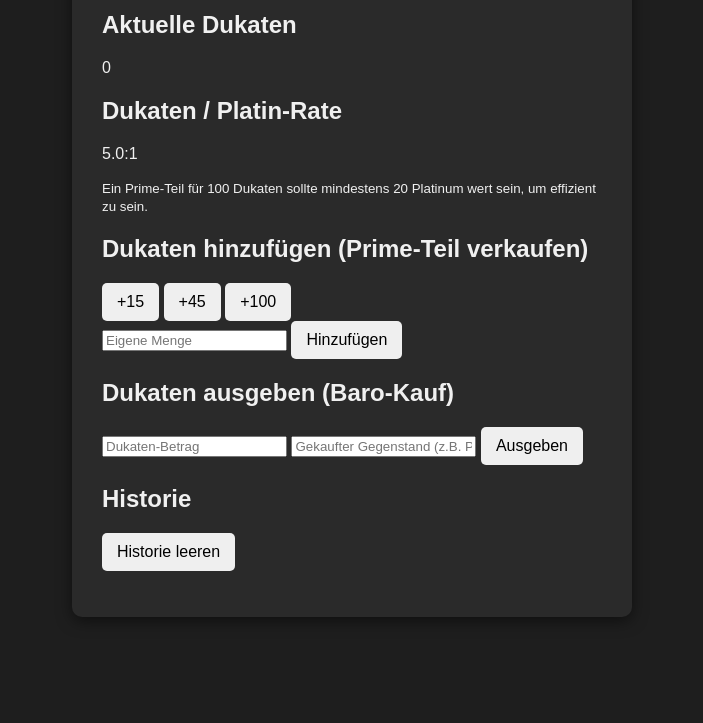
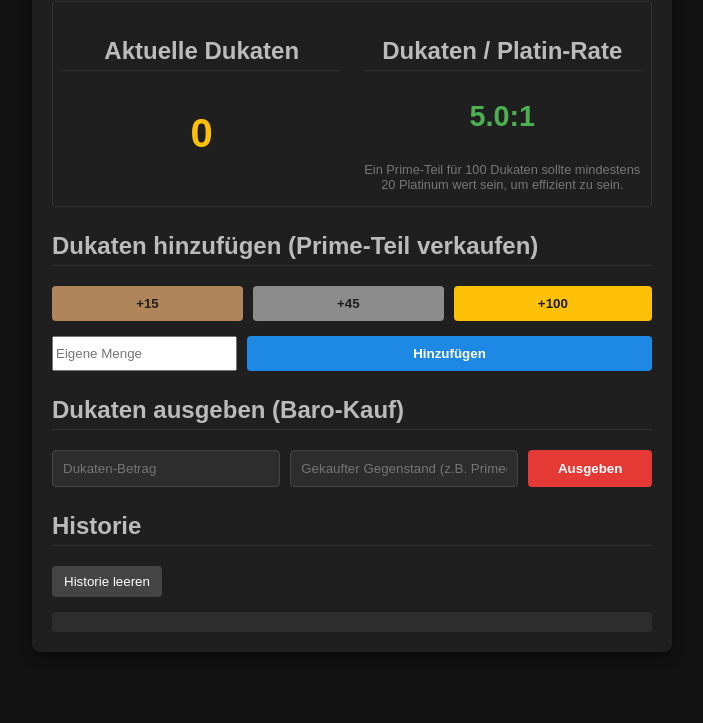
Before and after one commit to nuffie97/warframe-dukat-counter, a plain HTML site: page index.html in a window 1280 px wide. Shown: the part 117-840 px from the top of the page, without its empty margins (288-991 px from the left). After the commit the page ends 800 px from the top, so only its background shows below. Drawn offline with Linux system fonts and the light colour scheme.

Commit message:
Update style.css

```diff
--- a/style.css
+++ b/style.css
@@ -1,122 +1,145 @@
 body {
-    font-family: sans-serif;
-    display: flex;
-    justify-content: center;
-    align-items: flex-start;
-    min-height: 100vh;
+    font-family: Arial, sans-serif;
+    background-color: #121212; /* Dunkler Hintergrund, inspiriert von Warframe */
+    color: #E0E0E0;
     margin: 0;
-    background-color: #1e1e1e;
-    color: #f0f0f0;
     padding: 20px;
 }
 
 .container {
-    background-color: #2a2a2a;
-    padding: 30px;
-    border-radius: 10px;
-    box-shadow: 0 4px 15px rgba(0, 0, 0, 0.5);
-    width: 90%;
-    max-width: 500px;
+    max-width: 600px;
+    margin: 0 auto;
+    background-color: #1F1F1F;
+    padding: 20px;
+    border-radius: 8px;
+    box-shadow: 0 4px 12px rgba(0, 0, 0, 0.5);
 }
 
 h1 {
-    color: #ff9900;
     text-align: center;
+    color: #FFC107; /* Goldene Akzentfarbe */
     margin-bottom: 20px;
 }
 
-.counter-display {
-    text-align: center;
-    font-size: 1.8em;
-    padding: 15px;
-    margin-bottom: 10px; /* Kleiner als vorher */
-    background-color: #333;
-    border-radius: 5px;
-    border: 1px solid #ff9900;
+h2 {
+    color: #BBBBBB;
+    border-bottom: 1px solid #333;
+    padding-bottom: 5px;
+    margin-top: 25px;
 }
 
-#dukat-count {
-    font-weight: bold;
-    font-size: 1.5em;
-    color: #f0f0f0;
+/* Statistik-Box */
+.stats-box {
+    display: flex;
+    justify-content: space-between;
+    margin-bottom: 20px;
+    padding: 10px;
+    border: 1px solid #333;
+    border-radius: 4px;
 }
 
-/* NEU: Styling für die Teile-Zusammenfassung */
-.parts-summary {
-    display: flex;
-    justify-content: space-around;
-    padding: 10px 0;
-    margin-bottom: 20px;
-    background-color: #383838;
-    border-radius: 5px;
+.stat {
+    flex-basis: 48%;
+    text-align: center;
 }
 
-.parts-summary p {
+.count-value {
+    font-size: 2.5em;
+    font-weight: bold;
+    color: #FFC107;
+}
+
+#platRate {
+    font-size: 1.8em;
+    color: #4CAF50; /* Grüne Farbe für die Rate */
+}
+
+small {
+    display: block;
+    color: #777;
+    font-size: 0.8em;
+    margin-top: 5px;
+}
+
+/* Eingabegruppen */
+.input-group {
+    display: flex;
+    gap: 10px;
+    margin-bottom: 15px;
+}
+
+.spend-group .spend-input {
+    flex-grow: 1;
+    padding: 10px;
+    border: 1px solid #444;
+    border-radius: 4px;
+    background-color: #2D2D2D;
+    color: #E0E0E0;
+}
+
+/* Dukaten-Buttons */
+.ducat-btn {
+    padding: 10px 15px;
+    border: none;
+    border-radius: 4px;
+    cursor: pointer;
+    font-weight: bold;
+    transition: background-color 0.2s;
+    flex-grow: 1;
+}
+
+.ducat-btn:active {
+    opacity: 0.8;
+}
+
+.tier-15 { background-color: #B0855A; color: #1F1F1F; } /* Bronze/Kupfer */
+.tier-45 { background-color: #8C8C8C; color: #1F1F1F; } /* Silber */
+.tier-100 { background-color: #FFC107; color: #1F1F1F; } /* Gold */
+.custom-add { background-color: #1E88E5; color: white; } /* Blau */
+.custom-spend { background-color: #E53935; color: white; } /* Rot (Ausgabe) */
+.clear-btn {
+    background-color: #444;
+    color: white;
+    padding: 8px 12px;
+    border: none;
+    border-radius: 4px;
+    cursor: pointer;
+    margin-bottom: 15px;
+    transition: background-color 0.2s;
+}
+.clear-btn:hover { background-color: #555; }
+
+/* Historie */
+.history-container {
+    max-height: 250px;
+    overflow-y: auto;
+    background-color: #2D2D2D;
+    padding: 10px;
+    border-radius: 4px;
+}
+
+#historyList {
+    list-style: none;
+    padding: 0;
     margin: 0;
+}
+
+#historyList li {
+    padding: 8px 0;
+    border-bottom: 1px dotted #333;
+    display: flex;
+    justify-content: space-between;
     font-size: 0.9em;
 }
 
-.parts-summary span {
-    font-weight: bold;
-    color: #ff9900;
-}
-/* ENDE NEU */
-
-.controls {
-    display: flex;
-    justify-content: space-between;
-    gap: 10px;
-    margin-bottom: 20px;
+#historyList li:last-child {
+    border-bottom: none;
 }
 
-button {
-    padding: 10px 15px;
-    border: none;
-    border-radius: 5px;
-    cursor: pointer;
-    font-size: 1em;
-    transition: background-color 0.3s;
-    flex-grow: 1;
+.history-gain { color: #4CAF50; } /* Grün */
+.history-loss { color: #E53935; } /* Rot */
+
+.history-date {
+    font-size: 0.8em;
+    color: #777;
 }
-
-.controls button:nth-child(1) {
-    background-color: #a52a2a;
-    color: white;
-}
-.controls button:nth-child(2) {
-    background-color: #696969;
-    color: white;
-}
-.controls button:nth-child(3) {
-    background-color: #ffd700;
-    color: #333;
-    font-weight: bold;
-}
-
-.reset-button {
-    width: 100%;
-    background-color: #cc3333;
-    color: white;
-    margin-bottom: 20px;
-}
-
-.history-section {
-    margin-top: 20px;
-    padding-top: 15px;
-    border-top: 1px solid #444;
-}
-
-#history-list {
-    list-style: none;
-    padding: 0;
-    max-height: 200px;
-    overflow-y: auto;
-}
-
-#history-list li {
-    background-color: #333;
-    padding: 8px;
-    margin-bottom: 5px;
-    border-radius: 4px;
-    font-size: 0.9em;
-}
```
